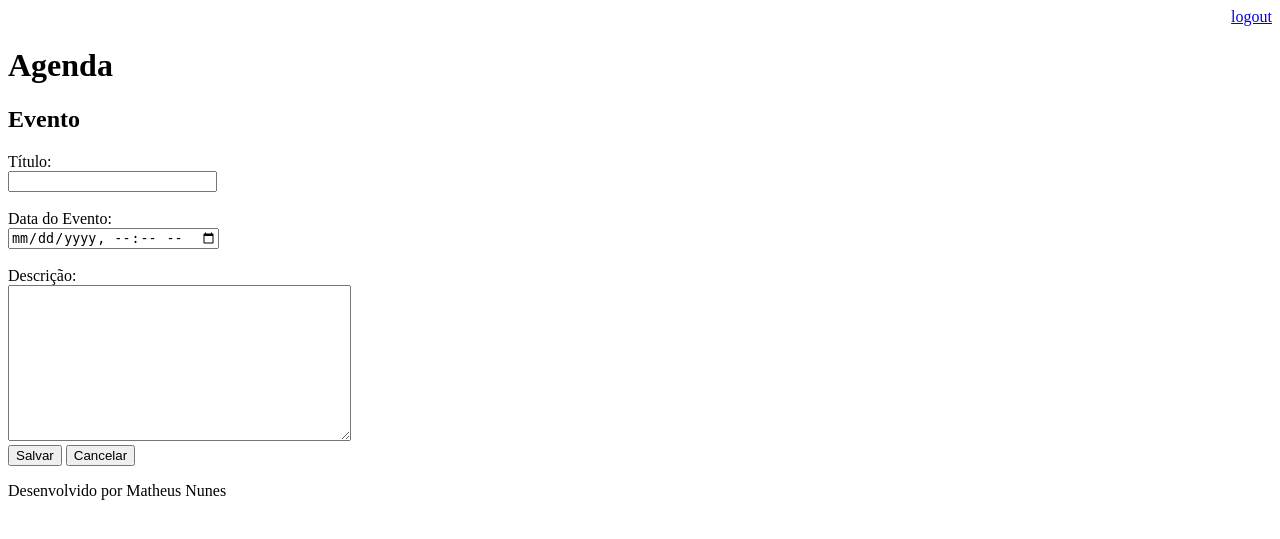
After one commit to Matheus-python/agenda, a Django app: page /agenda/evento/ in a window 1280 px wide. The commit adds this page. Shown: the top 539 px of the page. Run offline with Django 3.2, Linux system fonts and the light colour scheme; a user stored in the database is signed in.

Commit message:
Incluido template para inserção da agenda. Git ignore para ignora os compilados.

```diff
--- a/agenda/urls.py
+++ b/agenda/urls.py
@@ -26,6 +26,9 @@ urlpatterns = [
     path('login/', views.login_user),
     path('login/submit', views.submit_login),
     path('logout/', views.logout_user),
+    path('agenda/evento/', views.evento),
+    path('agenda/evento/submit', views.submit_evento),
+
 
 
 ]
--- a/core/views.py
+++ b/core/views.py
@@ -3,7 +3,6 @@ from core.models import Evento
 from django.contrib.auth.decorators import login_required
 from django.contrib.auth import authenticate, login, logout
 from django.contrib import messages
-
 
 # Create your views/controllers here.
 
@@ -35,3 +34,20 @@ def submit_login(request):
         else:
             messages.error(request, 'Usuário ou senha inválidos')
             return redirect('/')
+
+@login_required(login_url='/login/')
+def evento(request):
+    return render(request, 'evento.html')
+
+@login_required(login_url='/login/')
+def submit_evento(request):
+    if request.POST:
+        titulo = request.POST.get('titulo')
+        data_evento = request.POST.get('data_evento')
+        descricao = request.POST.get('descricao')
+        usuario = request.user
+        Evento.objects.create(titulo=titulo,
+                              data_evento=data_evento,
+                              descricao=descricao,
+                              usuario=usuario)
+    return redirect('/')
--- a/templates/agenda.html
+++ b/templates/agenda.html
@@ -2,6 +2,9 @@
 
 {% block content %}
     <h2> --- Agendamentos ---</h2>
+    <a href="evento/" >
+        <button type="button" > Novo Evento </button>
+    </a>
     <ul style="font-size: 20px">
         {% for evento in eventos %}
         <li> {{ evento.titulo }} -- {{ evento.get_data_evento }}</li>
--- /dev/null
+++ b/templates/evento.html
@@ -0,0 +1,24 @@
+{% extends "model-page.html" %}
+
+{% block content %}
+    <h2>Evento</h2>
+    <form action="submit" method="POST">{% csrf_token %}
+        <label>Título:</label>
+        </br>
+        <input type="text" name="titulo" size="23">
+        </br></br>
+        <label>Data do Evento:</label>
+        </br>
+        <input type="datetime-local" name="data_evento">
+        </br><br>
+        <label>Descrição:</label>
+        <br>
+        <textarea rows="10" cols="40"></textarea>
+        <br>
+        <button type="submit"> Salvar</button>
+        <a href="/">
+            <button type="reset">Cancelar</button>
+        </a>
+    </form>
+
+{% endblock%}
--- a/templates/model-page.html
+++ b/templates/model-page.html
@@ -1,5 +1,5 @@
 <!DOCTYPE html>
-<html lang="pt">
+<html lang="en">
 <head>
    {% include "model-header.html"%}
 </head>
```
Also changed, not shown: 1 other file.
